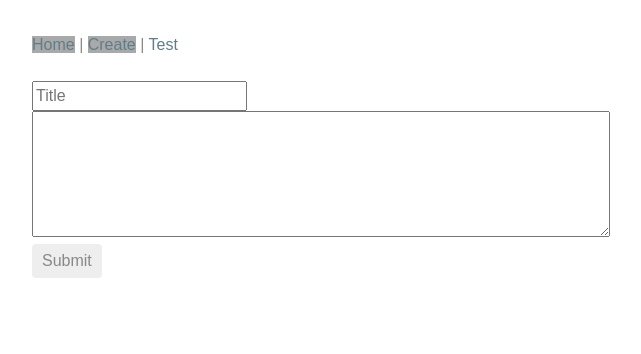
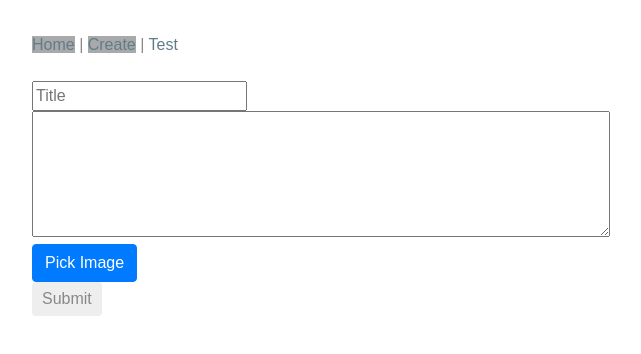
Before and after one commit to dilankam/forms, an Angular app: page /create in a window 1280 px wide. Shown: the top 354 px of the page, without its empty margins (0-641 px from the left). Built offline with nearby package versions, Linux system fonts and the light colour scheme.

Commit message:
########## Add image upload button ##############
hide the type=file button using css (because appearance of the file browse button not good)
instead of browse button show normal button, but when normal button click it will fire browse button click

```diff
--- a/src/app/components/create-post/create-post.component.css
+++ b/src/app/components/create-post/create-post.component.css
@@ -0,0 +1,3 @@
+input[type="file"] {
+    visibility: hidden;
+}
--- a/src/app/components/create-post/create-post.component.html
+++ b/src/app/components/create-post/create-post.component.html
@@ -10,6 +10,12 @@
     cols="60" rows="5"></textarea>
   </div>
   <div>
+      <!-- hide the type=file button using css (because appearance of the file browse button not good)
+      instead of browse button show normal button, but when normal button click it will fire browse button click   -->
+      <button type="button" (click)="filePicker.click()" class="btn btn-primary">Pick Image</button>
+      <input type="file" #filePicker>
+  </div>
+  <div>
     <button type="submit" >Submit</button>
   </div>
 </form>
```
